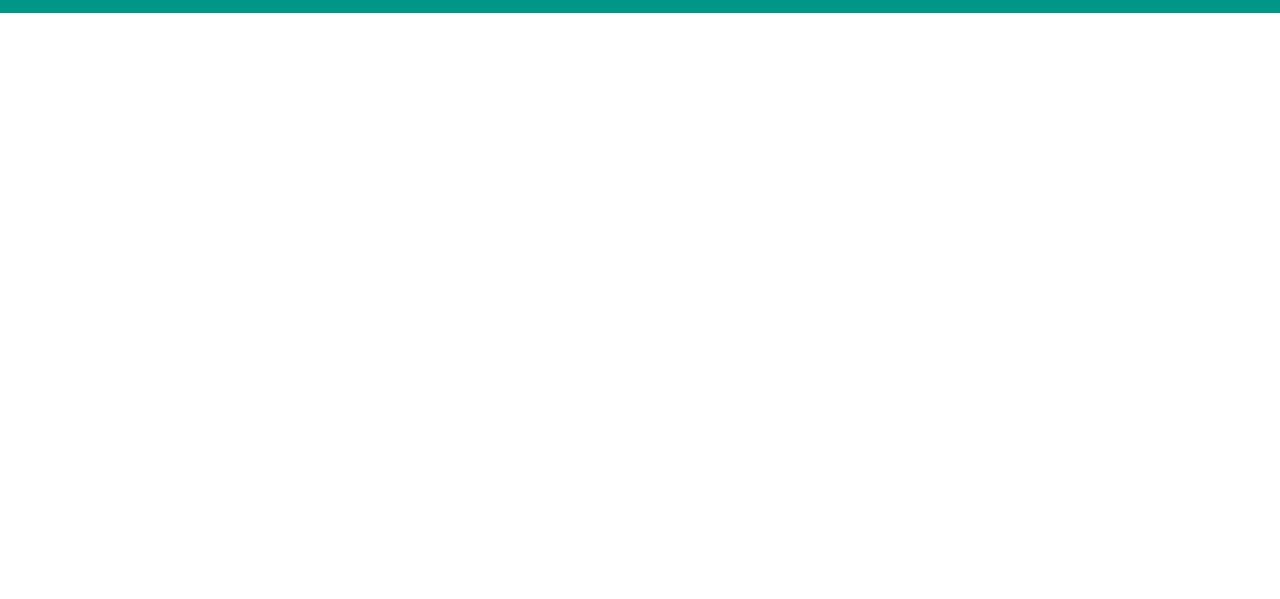
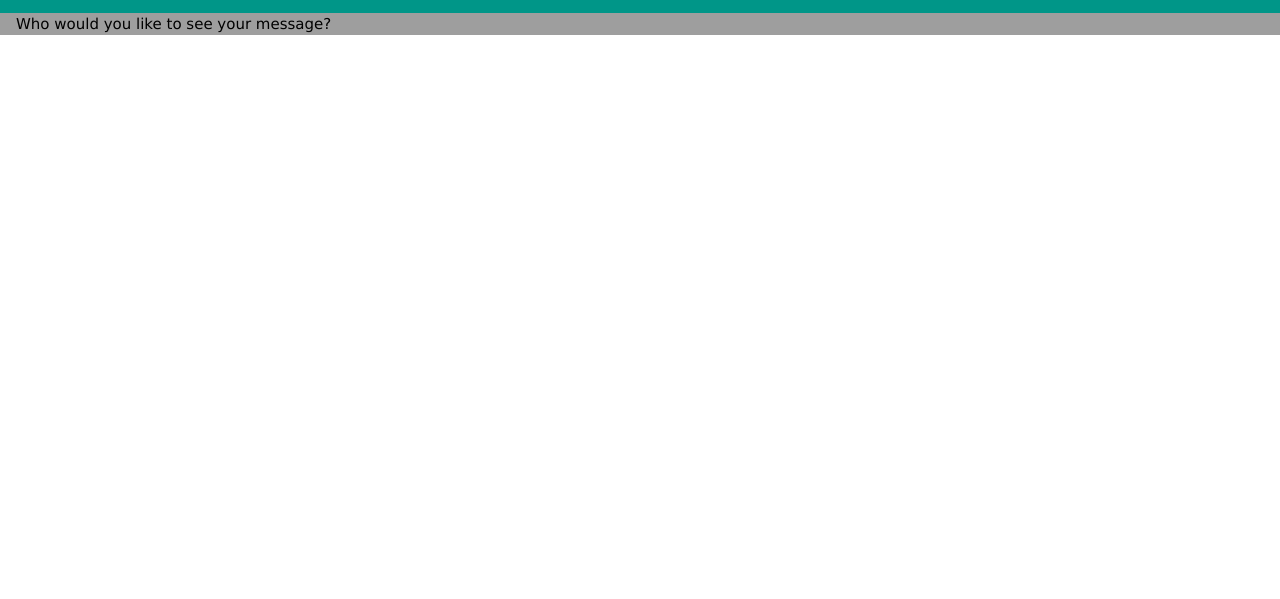
Before and after one commit to AidansJCR/LetsTalk, a website: page client/index.html in a window 1280 px wide. Shown: the part 201-800 px from the top of the page. Drawn offline with nearby package versions, Linux system fonts and the light colour scheme.

Commit message:
Add info about message quality

```diff
--- a/client/index.html
+++ b/client/index.html
@@ -18,5 +18,10 @@
         that we are here for you.
       </p>
     </div>
+   <div class="w3-container w3-gray">
+     Who would you like to see your message?
+
+    <!-- Male/Female/I don't mind -->
+   </div>
   </body>
 </html>
```
